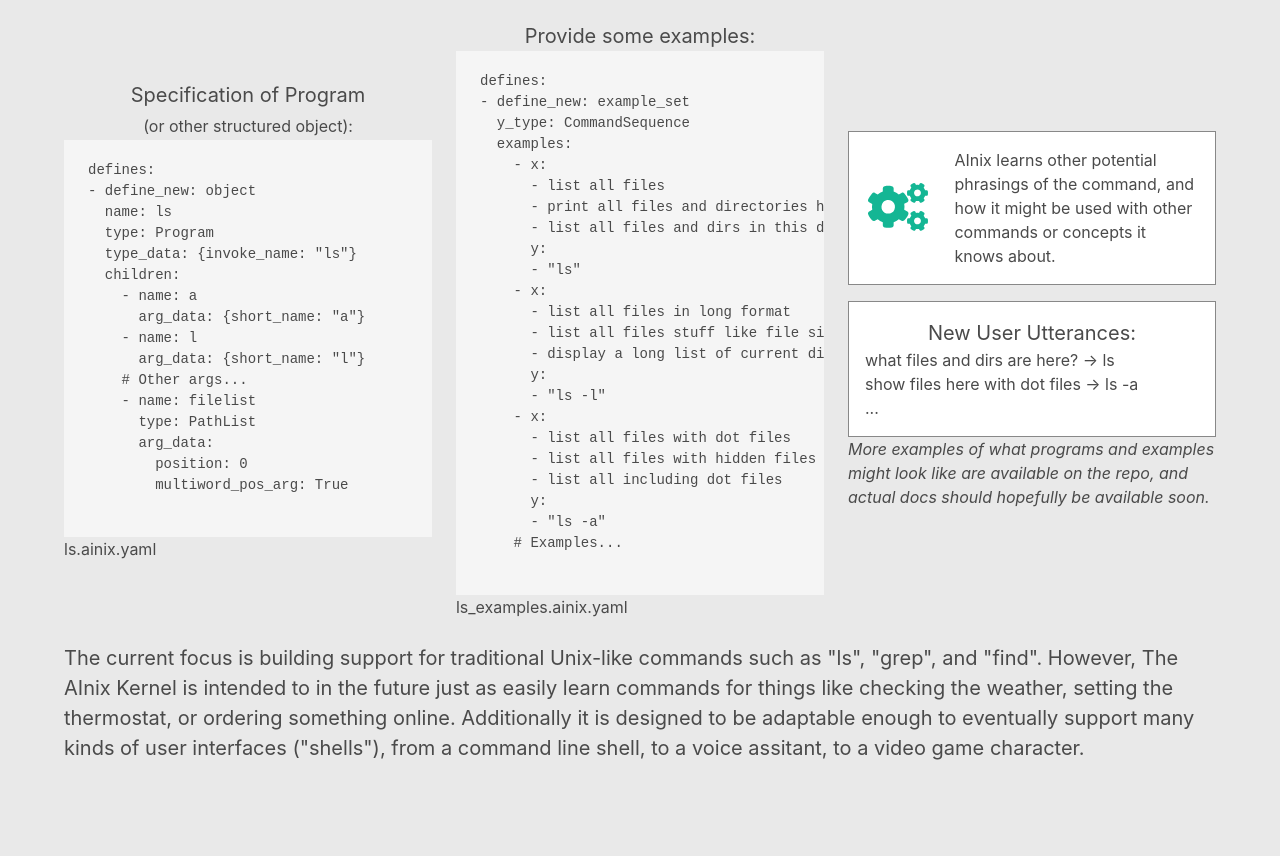
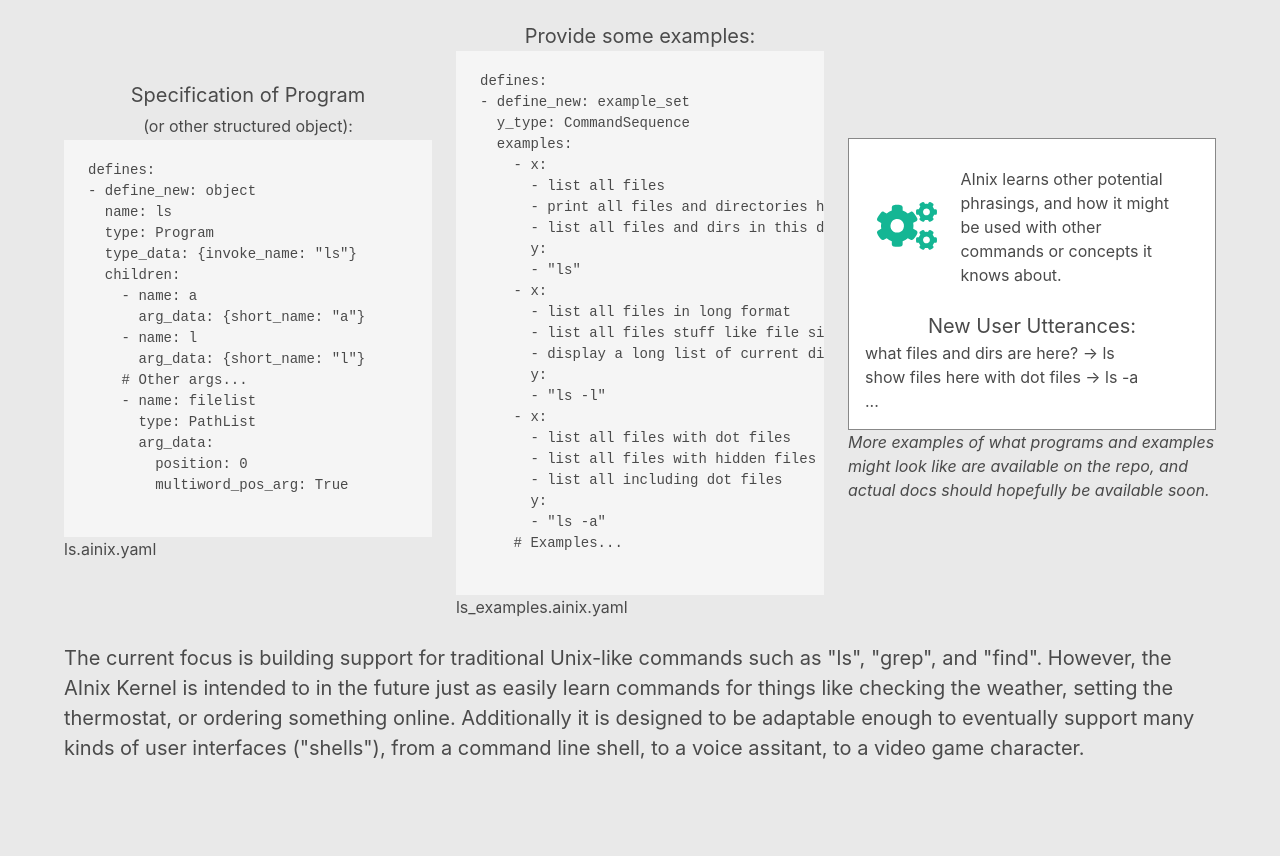
Before and after one commit to AInixProject/AInixProject.github.io, a plain HTML site: page index.html in a window 1280 px wide. Shown: the part 630-1486 px from the top of the page. Drawn offline with nearby package versions, Linux system fonts and the light colour scheme; a script that the page names is missing.

Commit message:
combine the element about the learning and the utterances in the kernel explanation

```diff
--- a/indexb.html
+++ b/index.html
@@ -38,7 +38,7 @@
         <hr>-->
         <h1 class="title">AInix Kernel</h1>
         <h2 class="subtitle">
-          At the core of the AInix (pronounced like "a eye nick's") Project is the AInix
+          At the core of the AInix Project (pronounced like "a eye nick's") is the AInix
           Kernel. It is intended to be
           a user friendly semantic understanding system.
           Developers can give it a description of a command and some
@@ -110,18 +110,16 @@
             <div class="learning-block">
               <!--Cogs isn't really the best illustration, but it will
               work for now...-->
-              <div class="columns is-mobile is-vcentered">
+              <div class="top-learn-explan columns is-mobile is-vcentered">
                 <div class="column learn-icon is-one-quarter">
                   <i class="fas fa-cogs"></i>
                 </div>
                 <div class="column">
-                AInix learns other potential phrasings of the command,
+                AInix learns other potential phrasings,
                 and how it might be used with other commands or concepts
                 it knows about.
                 </div>
               </div>
-            </div>
-            <div class="new-queries">
               <div class="has-text-centered is-size-5">New User Utterances:</div>
               <div>what files and dirs are here? -> ls</div>
               <div>show files here with dot files -> ls -a</div>
@@ -134,7 +132,7 @@
         </div>
         <div class="is-size-5">
           The current focus is building support for traditional
-          Unix-like commands such as "ls", "grep", and "find". However, The AInix Kernel is
+          Unix-like commands such as "ls", "grep", and "find". However, the AInix Kernel is
           intended to in the future just as easily learn commands for things like
           checking the weather, setting the thermostat, or ordering something
           online. Additionally it is designed to be
--- a/style.css
+++ b/style.css
@@ -34,9 +34,6 @@
     background: -ms-linear-gradient(-45deg, rgba(16,168,110,1) 0%, rgba(20,182,147,1) 100%);
     background: linear-gradient(135deg, rgba(16,168,110,1) 0%, rgba(20,182,147,1) 100%);
     filter: progid:DXImageTransform.Microsoft.gradient( startColorstr='#10a86e', endColorstr='#14b693', GradientType=1 );
-    /*min-height: 40vh;*/
-    /*min-height: 40vh;
-    color: white;*/
 }
 
 .catchphrase {
@@ -211,6 +208,10 @@
     /*margin-top: 1em;*/
 }
 
+.top-learn-explan {
+    margin: auto;
+}
+
 
 /* Desktop media query. */
 @media (min-width: 1285px) {
```
